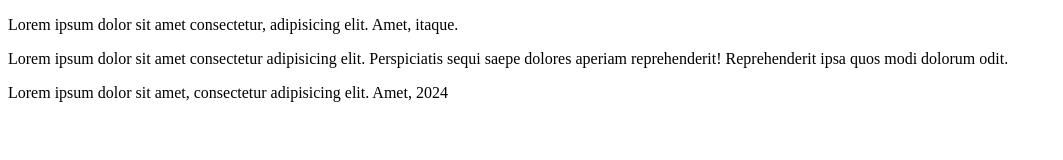
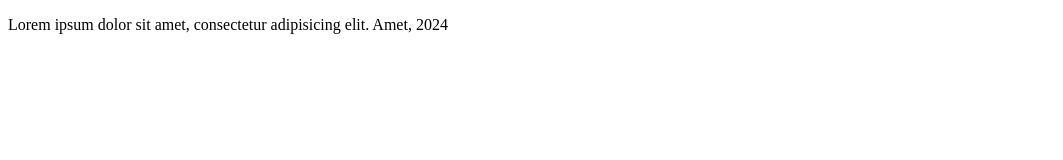
Before and after one commit to StoLichnii/test, a plain HTML site: page index.html in a window 1280 px wide. Shown: the whole page, without its empty margins (0-1063 px from the left). Drawn offline with Linux system fonts and the light colour scheme.

Commit message:
delete block

```diff
--- a/index.html
+++ b/index.html
@@ -11,8 +11,6 @@
       <div class="box__inner"></div>
     </div>
   </div>
-  <p>Lorem ipsum dolor sit amet consectetur, adipisicing elit. Amet, itaque.</p>
-  <p>Lorem ipsum dolor sit amet consectetur adipisicing elit. Perspiciatis sequi saepe dolores aperiam reprehenderit! Reprehenderit ipsa quos modi dolorum odit.</p>
   <p>Lorem ipsum dolor sit amet, consectetur adipisicing elit. Amet, 2024
   </p>
 </body>
```
